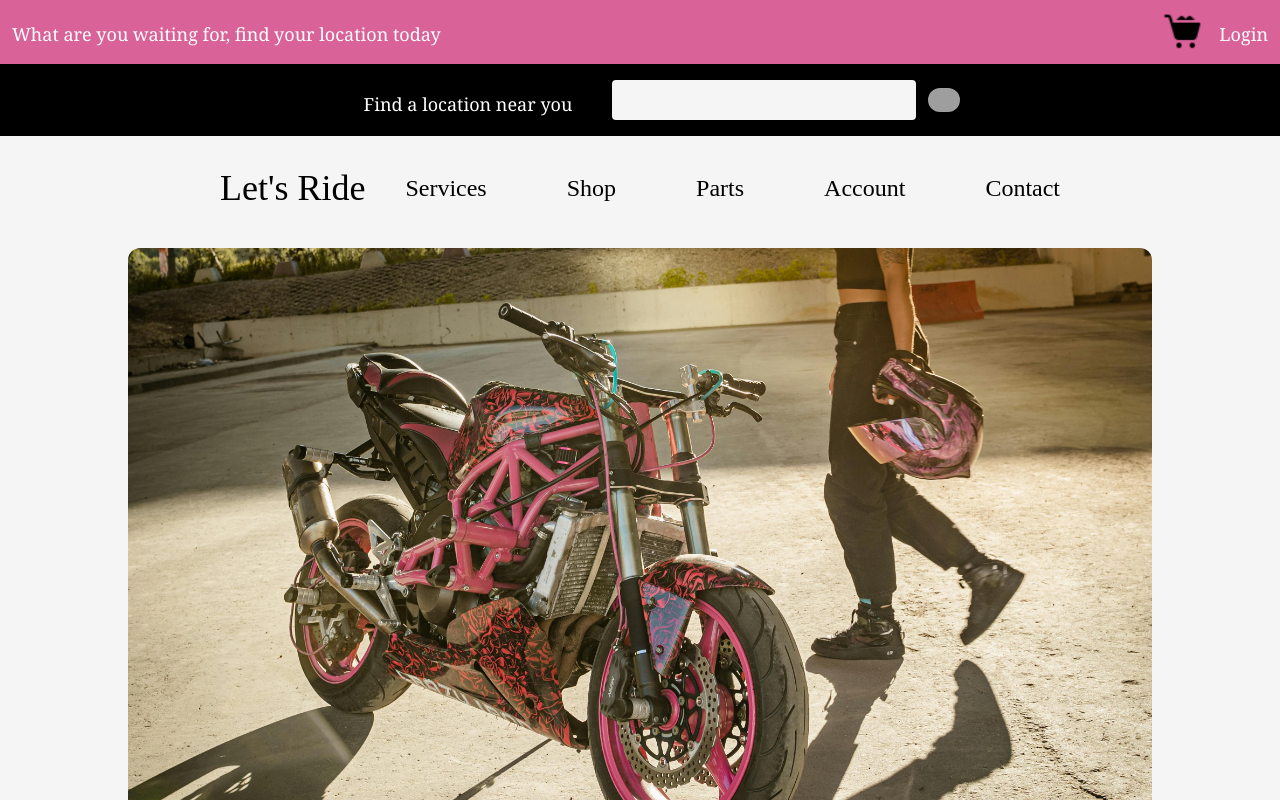
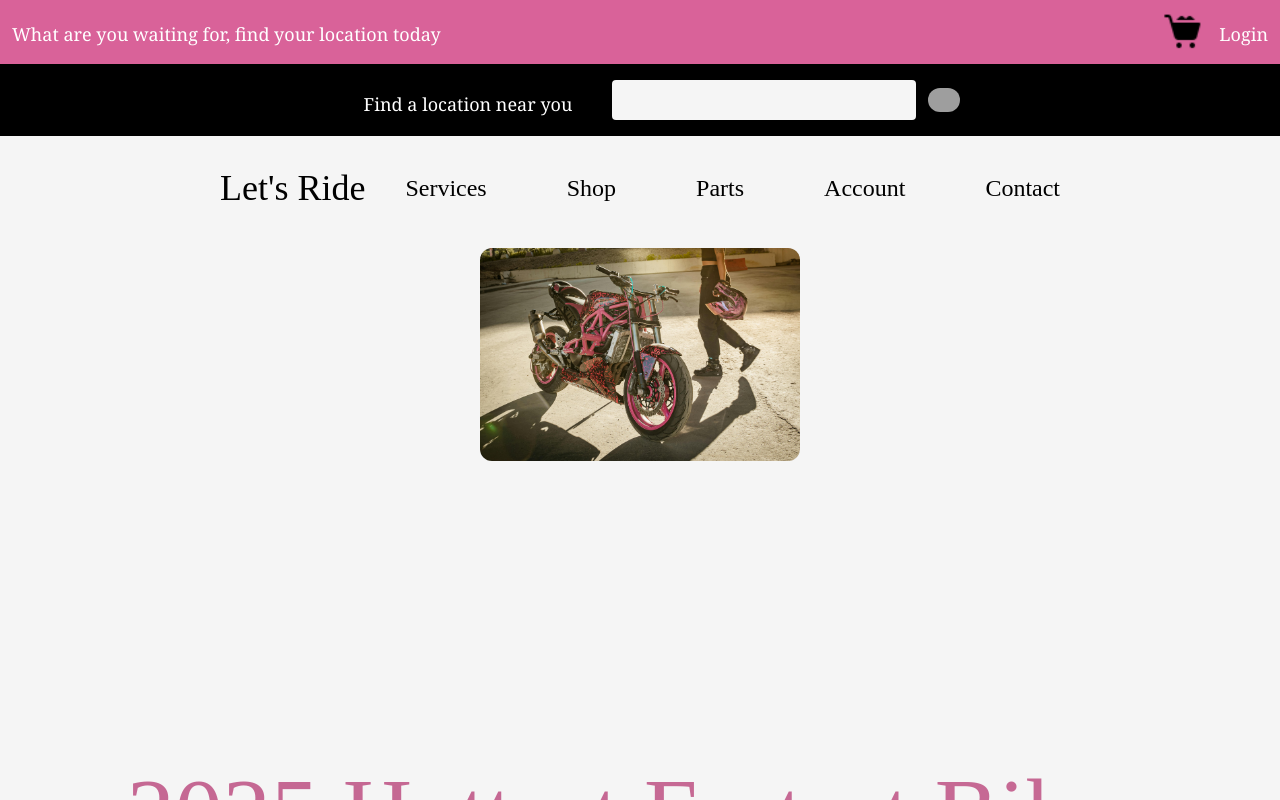
Before and after one commit to Davonne007-TX/world-of-code-and-design, a React (Vite) app: page /letsRide in a window 1280 px wide. Shown: the top 800 px of the page. Built offline with nearby package versions, Linux system fonts and the light colour scheme; grey boxes are pictures that could not be loaded; a web font is replaced by a local one.

Commit message:
update image size in Systematic Project

```diff
--- a/src/components/grease/BikesHero.jsx
+++ b/src/components/grease/BikesHero.jsx
@@ -28,7 +28,7 @@ export default function FiftesHero() {
         </div>
         <Image
           image={bike}
-          className={"max-w-sm md:max-w-2xl lg:max-w-3xl rounded-3xl"}
+          className={"max-w-sm md:max-w-2xl lg:max-w-sm rounded-3xl"}
           alt={
             "Pink Racer Bike Popping a Wheel E, Photo by Anastasia Shuraeva on Pexels "
           }
--- a/src/components/ride/RideHero.jsx
+++ b/src/components/ride/RideHero.jsx
@@ -7,7 +7,7 @@ export default function RideHero() {
     <section className="flex justify-center items-center mt-10">
       <Image
         image={pinkBike}
-        className={"max-w-md md:max-w-3xl lg:max-w-5xl rounded-xl h-auto"}
+        className={"max-w-md md:max-w-3xl lg:max-w-xs rounded-xl h-auto"}
       />
     </section>
   );
```
